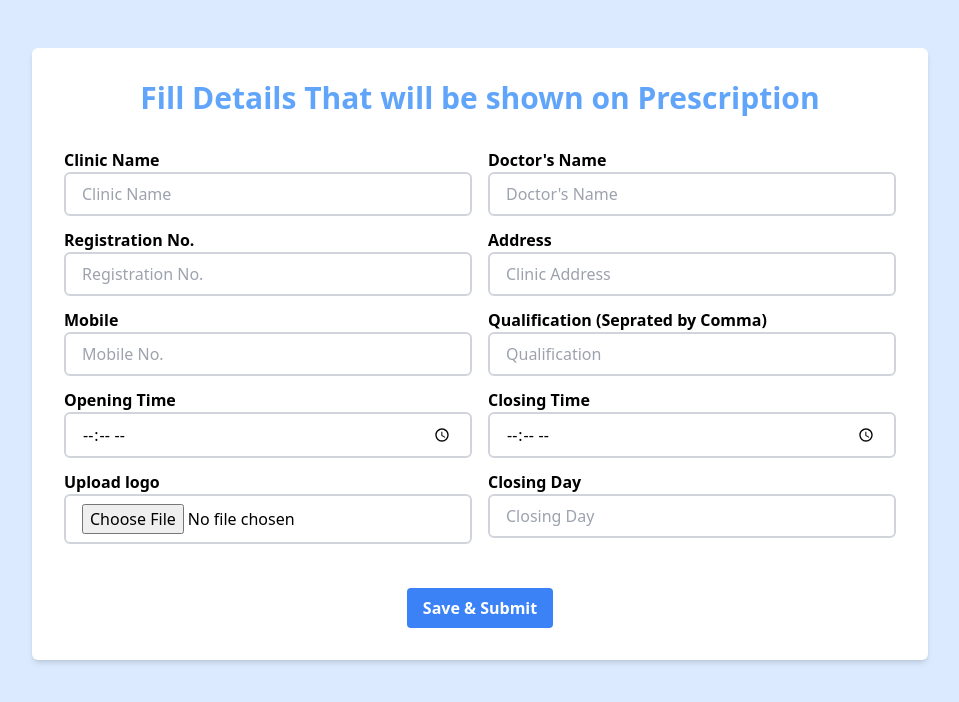
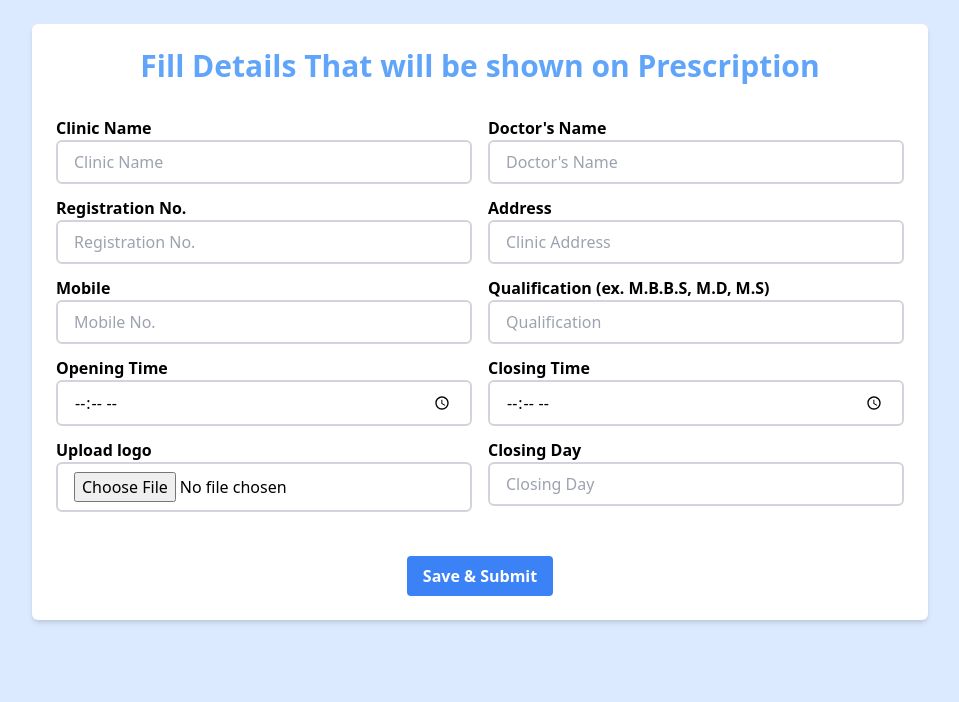
Before and after one commit to affu72/Medical-report, a React (Create React App) app: page / in a window 1280 px wide. Shown: the top 702 px of the page, without its empty margins (160-1119 px from the left). Built offline with nearby package versions, Linux system fonts and the light colour scheme.

Commit message:
doctor data on preview page

```diff
--- a/src/App.tsx
+++ b/src/App.tsx
@@ -5,7 +5,7 @@ import {
   MyFormContextProvider,
   useMyFormContext,
 } from "./Context/MyFormContext";
-import DoctorDetails from "./components/PreveiwComponent/DoctorDetails";
+import DoctorDetails from "./components/DoctorDetails";
 
 function App() {
   const { hasDoctorData } = useMyFormContext();
--- a/src/Context/MyFormContext.tsx
+++ b/src/Context/MyFormContext.tsx
@@ -11,7 +11,7 @@ import { IPersonalData } from "../components/MainComponent/PersonaDetails";
 import IOption from "../ts/interfaces/Option";
 import { IMedicine } from "../components/MainComponent/Medicines";
 import { IMedicalBill } from "../components/MainComponent/MedicalBill";
-import { IDoctorDetails } from "../components/PreveiwComponent/DoctorDetails";
+import { IDoctorDetails } from "../components/DoctorDetails";
 //context value type
 interface IFormContext {
   personalData: IPersonalData;
--- a/src/components/PreveiwComponent/DoctorDetails.tsx
+++ b/src/components/DoctorDetails.tsx
@@ -1,6 +1,6 @@
-import Input from "../CustomComp/Input";
-import Button from "../CustomComp/Button";
-import { useMyFormContext } from "../../Context/MyFormContext";
+import Input from "./CustomComp/Input";
+import Button from "./CustomComp/Button";
+import { useMyFormContext } from "../Context/MyFormContext";
 
 export interface IDoctorDetails {
   clinicName: string;
@@ -27,10 +27,10 @@ const DoctorDetails = () => {
   // };
 
   return (
-    <div className=" bg-blue-100 h-screen pt-12">
+    <div className=" bg-blue-100 h-screen pt-6">
       <form
         onSubmit={handleDoctorForm}
-        className="grid grid-cols-2 gap-x-4 max-w-4xl mx-auto p-8 bg-white rounded-md shadow-md"
+        className="grid grid-cols-2 gap-x-4 max-w-4xl mx-auto p-6 bg-white rounded-md shadow-md"
       >
         <h2 className="col-span-2 text-center mb-8 font-semibold text-3xl text-blue-400">
           Fill Details That will be shown on Prescription
@@ -86,7 +86,7 @@ const DoctorDetails = () => {
           value={doctorData.qualification}
           onChange={handleDoctorInput}
           placeholder="Qualification"
-          label="Qualification (Seprated by Comma)"
+          label="Qualification (ex. M.B.B.S, M.D, M.S)"
         />
 
         <Input
--- a/src/components/PreveiwComponent/Header.tsx
+++ b/src/components/PreveiwComponent/Header.tsx
@@ -3,6 +3,7 @@ import { IAddress } from "../../ts/interfaces/Address";
 import { IDegree } from "../../ts/interfaces/Degree";
 import { IPhone } from "../../ts/interfaces/mobiles";
 import logo from "./logo.png";
+import { useMyFormContext } from "../../Context/MyFormContext";
 
 interface ITime {
   open: string;
@@ -32,13 +33,15 @@ const Header: React.FC<HeaderProp> = ({
   time,
   closingDay,
 }) => {
+  const { doctorData } = useMyFormContext();
+
   return (
     <div className="flex justify-between p-6 border-b-4 border-stone-600 xs:hidden">
       <div className="">
-        <h3 className="text-3xl font-bold mb-2">{`Dr. ${doctorName}`}</h3>
-        <p>{`${degree.degree1}, ${degree.degree2}, ${degree.degree3}`}</p>
-        <p>{`Reg. No: ${regNumber}`}</p>
-        <p>{`Mob. No:+91-${phone?.phone1}`}</p>
+        <h3 className="text-3xl font-bold mb-2">{`Dr. ${doctorData.doctorName}`}</h3>
+        <p>{`${doctorData.qualification}`}</p>
+        <p>{`Reg. No: ${doctorData.regNumber}`}</p>
+        <p>{`Mob. No:+91-${doctorData.doctorPhoneNumber}`}</p>
       </div>
       <div className="border-2 border-slate-400 self-start">
         <img src={logo} alt="" className="w-28" />
@@ -46,12 +49,12 @@ const Header: React.FC<HeaderProp> = ({
 
       <div className="flex flex-col items-start">
         <h2 className="text-center from-neutral-800 text-3xl font-bold mb-2">
-          {clinicName}
+          {doctorData.clinicName}
         </h2>
         <p>{`${address.address1},`}</p>
         <p>{`${address.address2}, ${address.city} - ${address.pin}`}</p>
-        <p className="mt-2 font-semibold">{`Timing: ${time?.open} - ${time?.close}`}</p>
-        <p className="font-semibold text-red-500">{`Closed: ${closingDay}`}</p>
+        <p className="mt-2 font-semibold">{`Timing: ${doctorData.openingTime} - ${doctorData.closingTime}`}</p>
+        <p className="font-semibold text-red-500">{`Closed: ${doctorData.closingDay}`}</p>
       </div>
     </div>
   );
```
